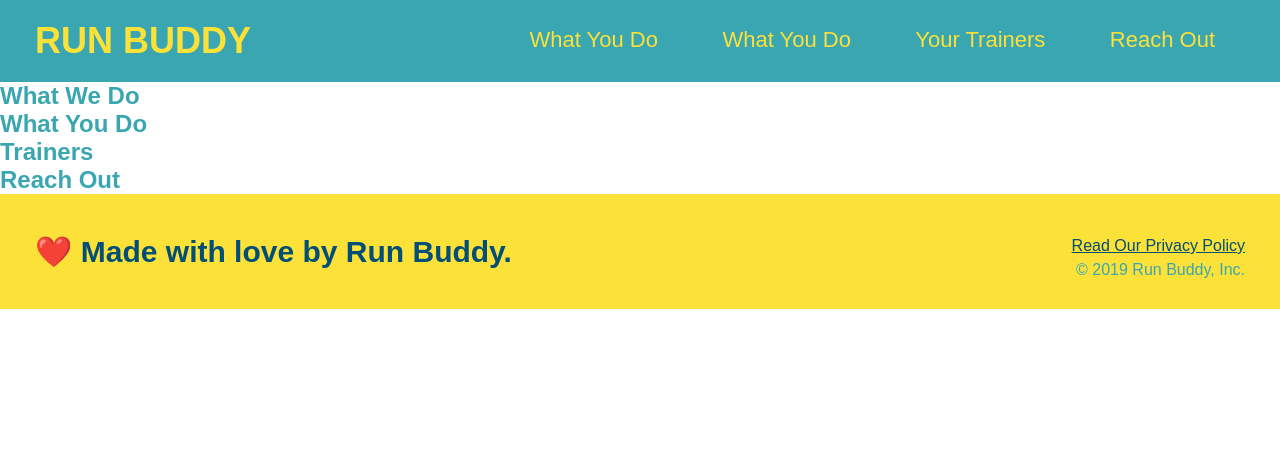
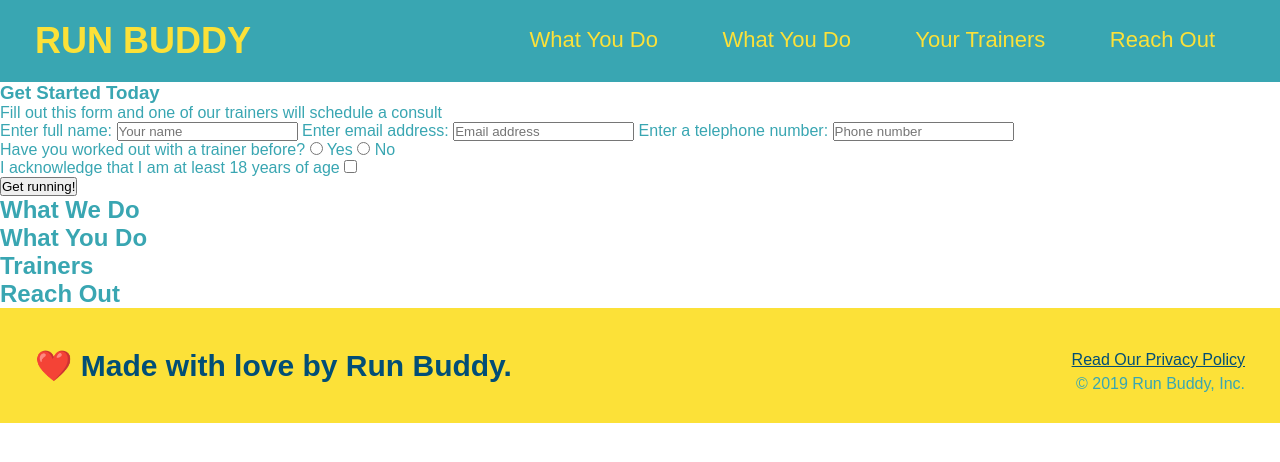
Before and after one commit to lrodenyoder/run-buddy, a plain HTML site: page index.html in a window 1280 px wide. Drawn offline with Linux system fonts and the light colour scheme.

Commit message:
added form

```diff
--- a/index.html
+++ b/index.html
@@ -33,7 +33,34 @@
 
         <!-- hero/jumbotron-->
     <section>
-
+        <div>
+            <h3>Get Started Today</h3>
+            <p>Fill out this form and one of our trainers will schedule a consult</p>
+            <form>
+                <label for="name">Enter full name:</label>
+                <input type="text" placeholder="Your name" name="name" id="name" />
+                <label for="email">Enter email address:</label>
+                <input type="email" placeholder="Email address" name="email" id="email" />
+                <label for="phone">Enter a telephone number:</label>
+                <input type="tel" placeholder="Phone number" name="phone" id="phone" />
+                <p>
+                    Have you worked out with a trainer before?
+                    <input type="radio" name="trainer-confirm" id="trainer-yes" />
+                    <label for="trainer-yes">Yes</label>
+                    <input type="radio" name="trainer-confirm" id="trainer-no" />
+                    <label for="trainer-no">No</label>
+                </p>
+                <p>
+                    <label for="checkbox" >
+                    I acknowledge that I am at least 18 years of age
+                    </label>
+                    <input type="checkbox" name="age-confirm" id="checkbox" />
+                </p>
+                <button type="submit">
+                    Get running!
+                </button>
+            </form>
+        </div>
     </section>
 
     <section>
```
